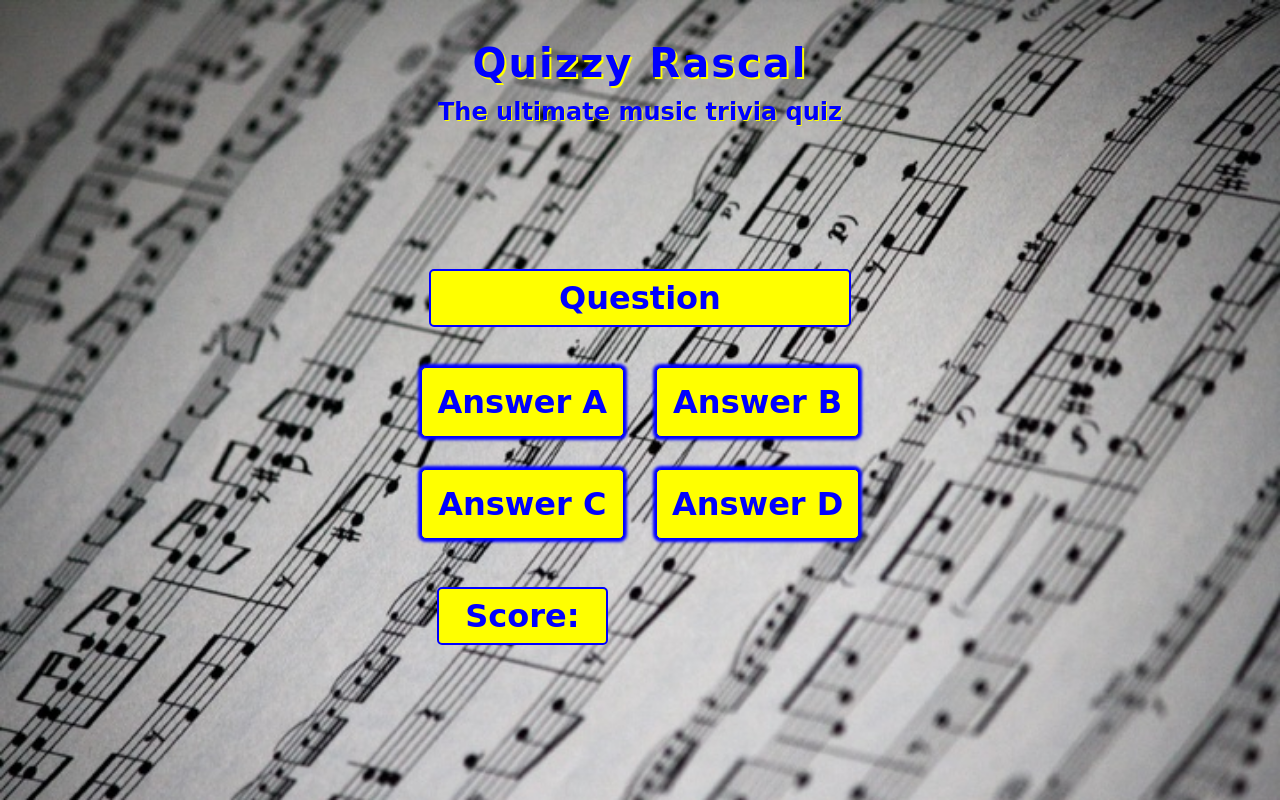
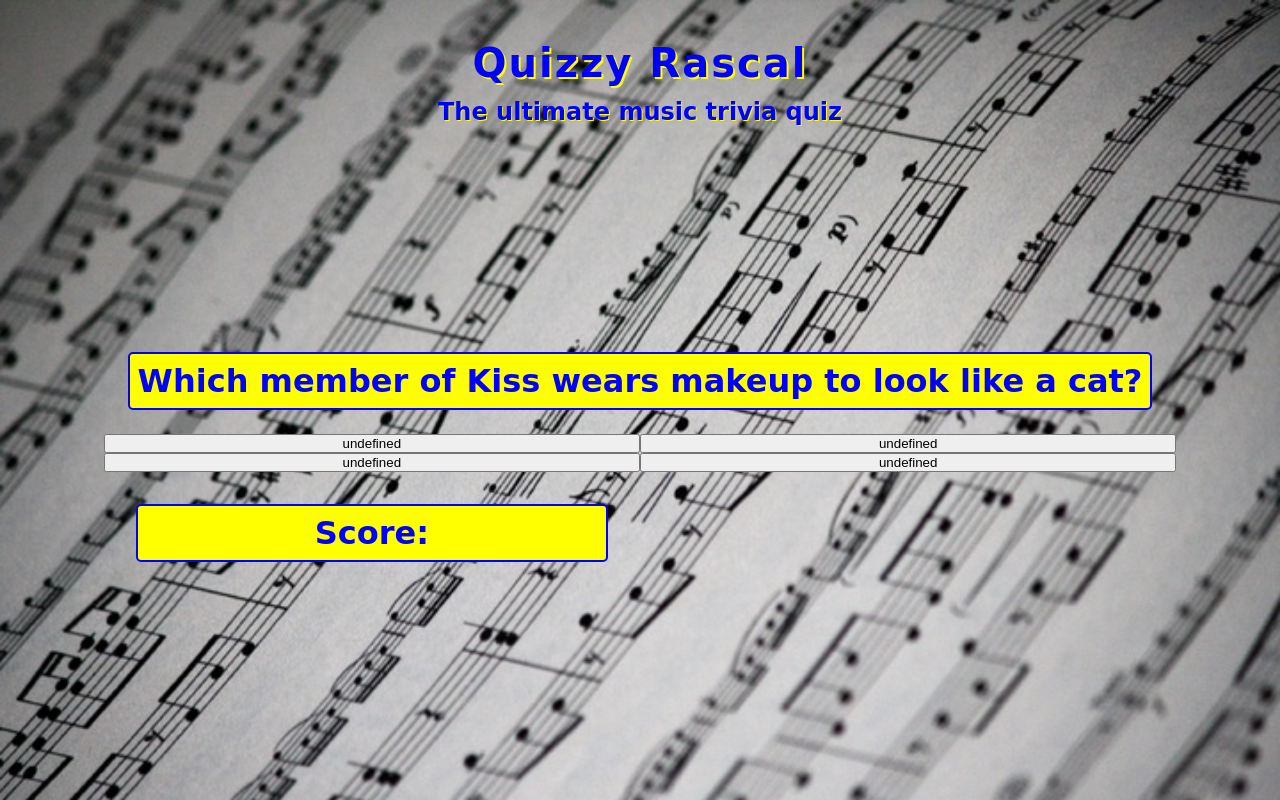
Before and after one commit to EmmaLawlor/Quizzy-Rascal, a plain HTML site: page quiz.html in a window 1280 px wide. Drawn offline with Linux system fonts and the light colour scheme; a web font is replaced by a local one.

Commit message:
Add function to run quiz and display a random question from questions array

```diff
--- a/assets/js/script.js
+++ b/assets/js/script.js
@@ -4,27 +4,63 @@ let modal = document.getElementById("rulesModal");
 let rulesBtn = document.getElementById("rules-btn");
 
 let close = document.getElementsByClassName("close")[0];
-rulesBtn.onclick = function() {
-  modal.style.display = "block";
+
+if (rulesBtn) {
+  rulesBtn.addEventListener('click', function () {
+    modal.style.display = "block";
+  })
 }
 
-close.onclick = function() {
-  modal.style.display = "none";
+if (close) {
+  close.onclick = function () {
+    modal.style.display = "none";
+  }
 }
 
-let questionBox = document.getElementById('question-container');
-let answerBtnA = document.getElementById('answer-btn-A');
-let answerBtnB = document.getElementById('answer-btn-B');
-let answerBtnC = document.getElementById('answer-btn-C');
-let answerBtnD = document.getElementById('answer-btn-D');
-let score = document.getElementById('score-area');
+document.addEventListener("DOMContentLoaded", function() {
 
-let questions = [
-  {
+  runQuiz();
+
+  let answerBtn = document.getElementsByClassName('answer-btn');
+
+  answerBtn.addEventListener('click', checkAnswer());
+
+})
+
+function runQuiz() {
+
+  let questionTally = 0;
+
+  if (questionTally < 10) {
+    displayQuestion();
+  }
+
+  questionTally++;
+
+}
+
+function displayQuestion() {
+
+  let questionBox = document.getElementById('question-container');
+  let answerA = document.getElementById('answer-btn-A');
+  let answerB = document.getElementById('answer-btn-B');
+  let answerC = document.getElementById('answer-btn-C');
+  let answerD = document.getElementById('answer-btn-D');
+  let questionNum = Math.floor(Math.random() * questions.length);
+
+  questionBox.innerHTML = questions[questionNum].question;
+  answerA.innerHTML = questions[questionNum].answers[1];
+  answerB.innerHTML = questions[questionNum].answers[2];
+  answerC.innerHTML = questions[questionNum].answers[3];
+  answerD.innerHTML = questions[questionNum].answers[4];
+}
+
+//List of trivia questions
+let questions = [{
     question: 'Which rock band was founded by Trent Reznor in 1988?',
     answers: {
       a: "Jane's Addiction",
-      b: "Smashing Pumpkins"
+      b: "Smashing Pumpkins",
       c: "Nine Inch Nails",
       d: "Depeche Mode"
     },
@@ -101,7 +137,7 @@ let questions = [
     correctAnswer: "d"
   },
   {
-    question:"Who was the first woman to be inducted into the Rock and Roll Hall of Fame?",
+    question: "Who was the first woman to be inducted into the Rock and Roll Hall of Fame?",
     answers: {
       a: "LaVern Baker",
       b: "Tina Turner",
--- a/quiz.html
+++ b/quiz.html
@@ -22,10 +22,10 @@
                 <p>Question</p>
             </div>
             <div id="answers-container">
-                <button class="answer btn" id="answer-btn-A">Answer A</button>
-                <button class="answer btn" id="answer-btn-B">Answer B</button>
-                <button class="answer btn" id="answer-btn-C">Answer C</button>
-                <button class="answer btn" id="answer-btn-D">Answer D</button>
+                <button class="answer-btn" id="answer-btn-A">Answer A</button>
+                <button class="answer-btn" id="answer-btn-B">Answer B</button>
+                <button class="answer-btn" id="answer-btn-C">Answer C</button>
+                <button class="answer-btn" id="answer-btn-D">Answer D</button>
 
                 <div id="score-area">Score:</div>
             </div>
```
